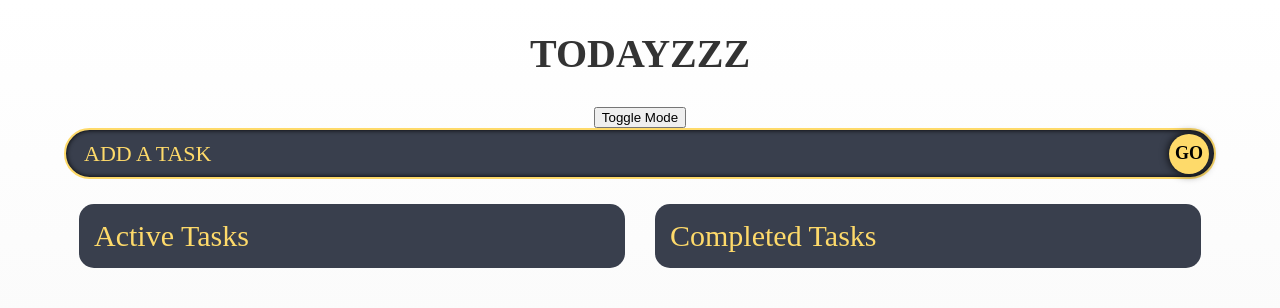
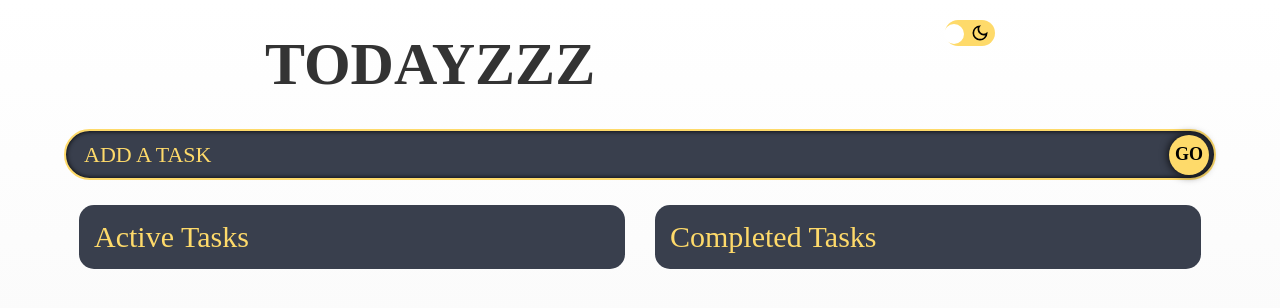
Before and after one commit to thomasaugot/todayzzz-todo-app-frontend, a React (Create React App) app: page / in a window 1280 px wide. Shown: the top 308 px of the page. Built offline with nearby package versions, Linux system fonts and the light colour scheme; a web font is replaced by a local one.

Commit message:
updating dark/light mode switch css

```diff
--- a/src/App.tsx
+++ b/src/App.tsx
@@ -4,6 +4,7 @@ import TodoList from "./components/TodoList/TodoList";
 import { Todo } from "./model";
 import { DragDropContext, DropResult } from "react-beautiful-dnd";
 import { Flip } from "react-awesome-reveal";
+import { MdOutlineDarkMode, MdOutlineLightMode } from "react-icons/md";
 import "./styles/App.scss";
 
 const App: React.FC = () => {
@@ -76,12 +77,23 @@ const App: React.FC = () => {
   return (
     <DragDropContext onDragEnd={onDragEnd}>
       <div className="App">
-        <Flip triggerOnce={false}>
-          <h1>Todayzzz</h1>
-        </Flip>
-        <button onClick={toggleMode}>Toggle Mode</button>
+        <div style={{ display: "flex" }}>
+          <Flip triggerOnce={false}>
+            <h1>Todayzzz</h1>
+          </Flip>
+          <label className="toggle">
+            <input type="checkbox" onClick={toggleMode} />
+            <span className="slider round">
+              {mode === "light" ? (
+                <MdOutlineDarkMode className="icon" />
+              ) : (
+                <MdOutlineLightMode className="icon" />
+              )}
+            </span>
+          </label>
+        </div>
 
-        <InputField todo={todo} setTodo={setTodo} handleSubmit={handleSubmit} />
+        <InputField todo={todo} setTodo={setTodo} handleSubmit={handleSubmit} mode={mode} />
         <TodoList
           todoList={todoList}
           setTodoList={setTodoList}
--- a/src/components/InputField/InputField.tsx
+++ b/src/components/InputField/InputField.tsx
@@ -5,6 +5,7 @@ interface Props {
   todo: string;
   setTodo: React.Dispatch<React.SetStateAction<string>>; // I get the type of setTodo when hovering it in App.tsx line 6
   handleSubmit: (e: React.FormEvent) => void;
+  mode: "dark" | "light";
 }
 
 const InputField: React.FC<Props> = ({ todo, setTodo, handleSubmit }) => {
--- a/src/components/TodoElement/TodoElement.scss
+++ b/src/components/TodoElement/TodoElement.scss
@@ -7,7 +7,7 @@
   margin-top: 15px;
   padding: 3px;
   width: 100%;
-  background-color: $todo-background;
+  background-color: $text-color;
   align-items: center;
   transition: 0.2s;
   &:hover {
--- a/src/styles/App.scss
+++ b/src/styles/App.scss
@@ -9,12 +9,102 @@
   align-items: center;
   background-color: var(--bg-color);
   background: var(--bg-gradient);
+
   h1 {
     text-transform: uppercase;
-    font-size: 40px;
-    margin: 30px 0;
+    font-size: 60px;
+    margin: 30px 150px 30px 0;
     color: var(--text-color);
     z-index: 1;
     text-align: center;
   }
 }
+
+// Set the default colors to light mode
+:root {
+  @include mode(light);
+}
+
+// Add classes to toggle the mode
+.dark-mode {
+  @include mode(dark);
+
+  .toggle .slider {
+    background-color: $toggle-background;
+  }
+
+  .toggle input[type="checkbox"]:checked + .slider {
+    background-color: $toggle-checked-background;
+  }
+
+  .toggle .slider:before {
+    background-color: $toggle-icon-color;
+  }
+}
+
+.light-mode {
+  @include mode(light);
+
+  .toggle .slider {
+    background-color: $toggle-background;
+  }
+
+  .toggle input[type="checkbox"]:checked + .slider {
+    background-color: $toggle-checked-background;
+  }
+
+  .toggle .slider:before {
+    background-color: $toggle-icon-color;
+  }
+}
+
+// Define the toggle button
+.toggle {
+  position: relative;
+  display: inline-block;
+  width: 50px;
+  height: 26px;
+  margin: 20px 20px 0 200px;
+}
+
+.toggle input[type="checkbox"] {
+  opacity: 0;
+  width: 0;
+  height: 0;
+  padding: 20px 0;
+}
+
+.toggle .slider {
+  position: absolute;
+  cursor: pointer;
+  top: 0;
+  left: 0;
+  right: 0;
+  bottom: 0;
+  transition: 0.4s;
+  border-radius: 24px;
+}
+
+.toggle .slider:before {
+  position: absolute;
+  content: "";
+  height: 20px;
+  width: 20px;
+  left: -1px;
+  bottom: 2px;
+  transition: 0.4s;
+  border-radius: 50%;
+}
+
+.toggle input[type="checkbox"]:checked + .slider:before {
+  transform: translateX(26px);
+}
+
+.toggle .icon {
+  position: absolute;
+  top: 50%;
+  left: 50%;
+  transform: translate(-50%, -50%);
+  color: var(--toggle-icon-color);
+  font-size: 20px;
+}
--- a/src/styles/variables.scss
+++ b/src/styles/variables.scss
@@ -2,8 +2,11 @@
 
 $app-font: "Neucha", cursive;
 $text-color: #feda6a;
-$todo-background: #feda6a;
+$toggle-background: #feda6a;
+$toggle-checked-background: #333;
+$toggle-icon-color: #fff;
 
+// Define color modes
 $modes: (
   light: (
     bg-color: #fff,
@@ -17,16 +20,9 @@ $modes: (
   ),
 );
 
+// Define mixin to set the colors based on mode
 @mixin mode($mode) {
   @each $prop, $value in map-get($modes, $mode) {
     --#{$prop}: #{$value};
   }
 }
-
-.dark-mode {
-  @include mode(dark);
-}
-
-.light-mode {
-  @include mode(light);
-}
--- a/tsconfig.json
+++ b/tsconfig.json
@@ -1,6 +1,6 @@
 {
   "compilerOptions": {
-    "target": "es5",
+    "target": "es6",
     "lib": [
       "dom",
       "dom.iterable",
```
Also changed, not shown: package.json (+6 -1 lines), 2 other files (tests, documents, lock files or other folders).
